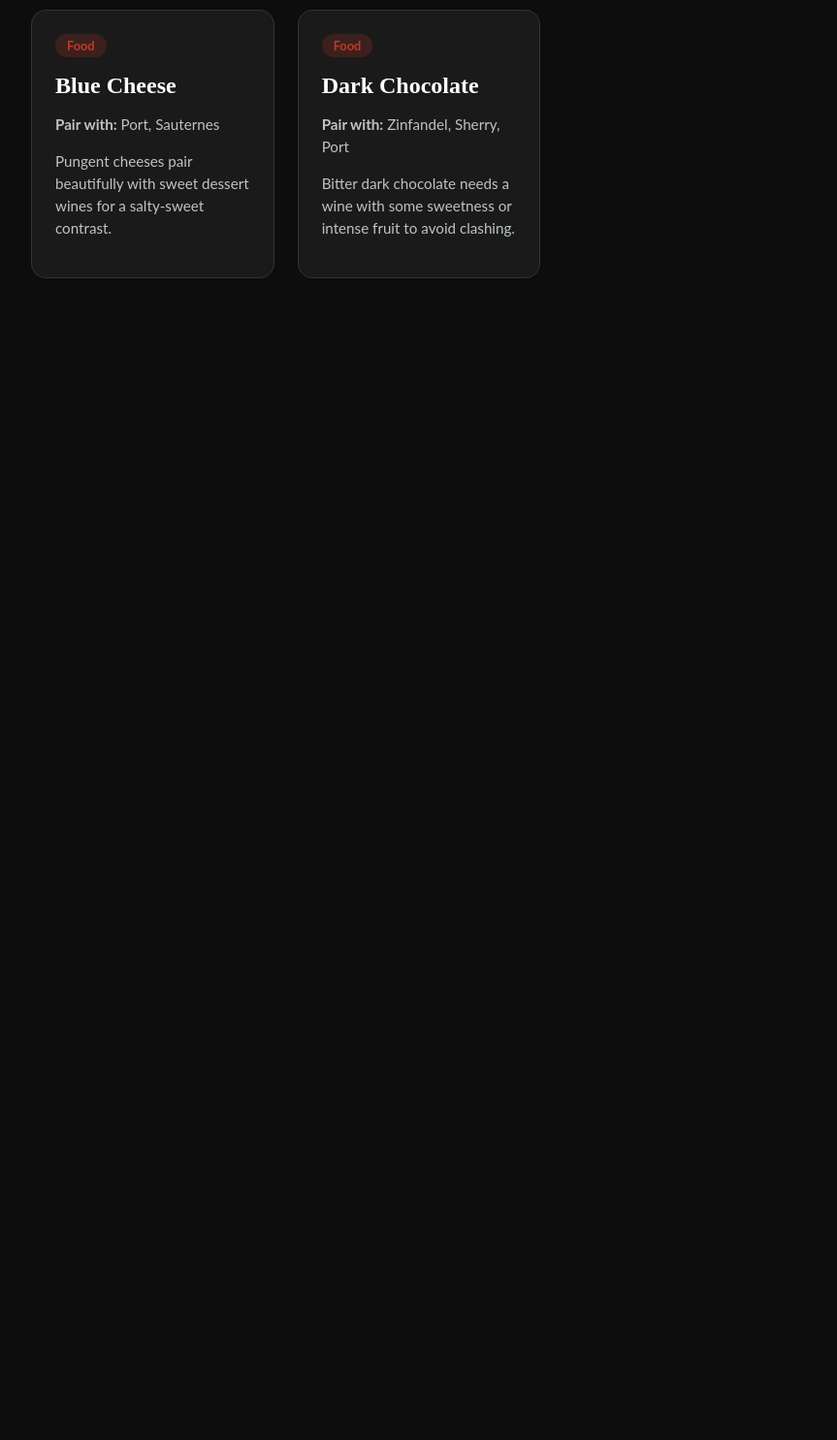
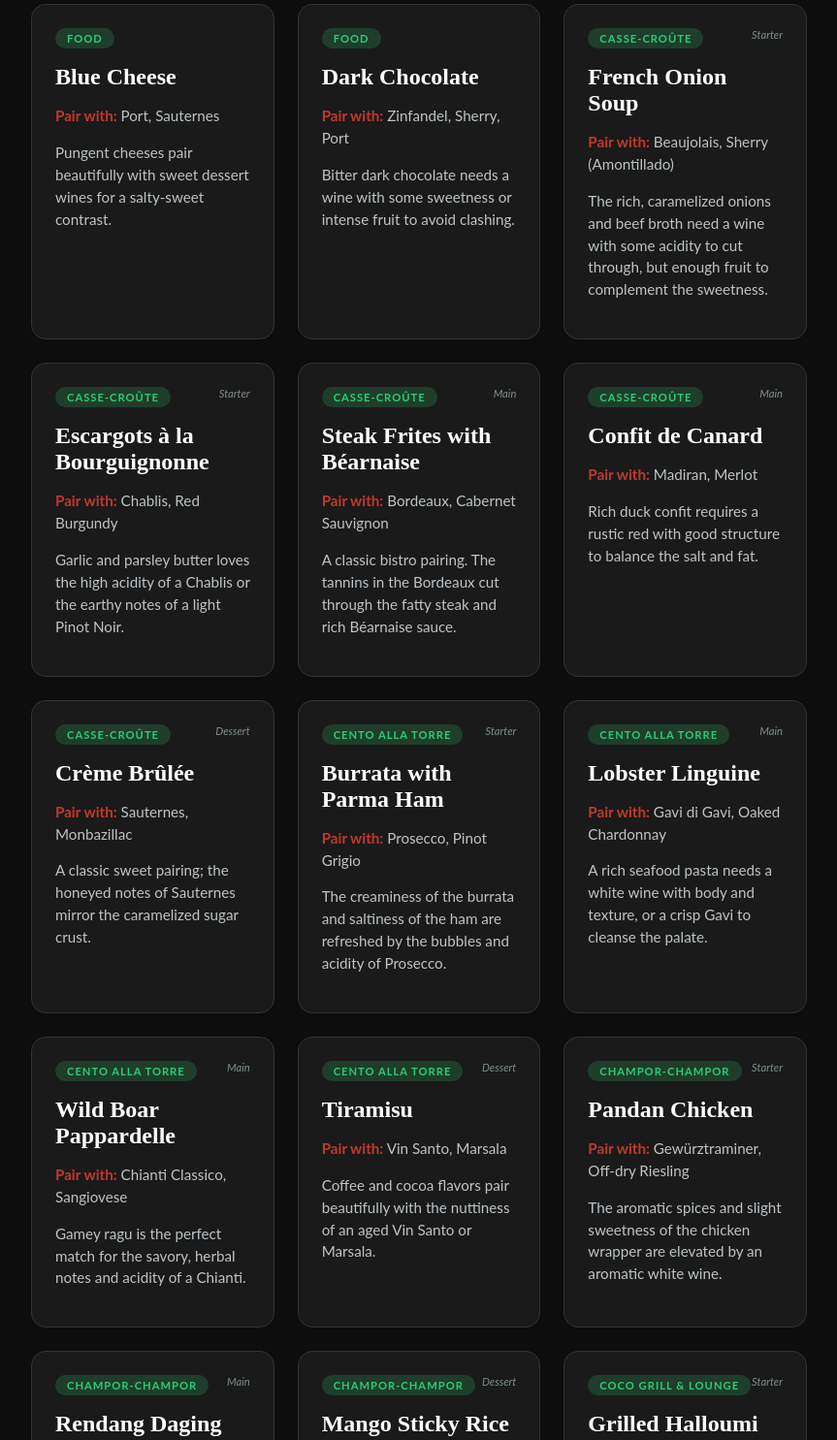
Before and after one commit to Tchapwo1/wine-pairing-matcher, a website built with Vite: page index.html in a window 1280 px wide. Shown: the part 962-2447 px from the top of the page at 97% size, without its empty margins (208-1071 px from the left). Before the commit the page ends 1281 px from the top, so only its background shows below. Built offline with nearby package versions, Linux system fonts and the light colour scheme.

Commit message:
Add extensive restaurant pairings and fix CSS

```diff
--- /dev/null
+++ b/src/data/restaurant_pairings.json
@@ -0,0 +1,566 @@
+[
+    {
+        "id": 101,
+        "name": "French Onion Soup",
+        "type": "food",
+        "restaurant": "Casse-Croûte",
+        "course": "starter",
+        "matches": [
+            "Beaujolais",
+            "Sherry (Amontillado)"
+        ],
+        "description": "The rich, caramelized onions and beef broth need a wine with some acidity to cut through, but enough fruit to complement the sweetness."
+    },
+    {
+        "id": 102,
+        "name": "Escargots à la Bourguignonne",
+        "type": "food",
+        "restaurant": "Casse-Croûte",
+        "course": "starter",
+        "matches": [
+            "Chablis",
+            "Red Burgundy"
+        ],
+        "description": "Garlic and parsley butter loves the high acidity of a Chablis or the earthy notes of a light Pinot Noir."
+    },
+    {
+        "id": 103,
+        "name": "Steak Frites with Béarnaise",
+        "type": "food",
+        "restaurant": "Casse-Croûte",
+        "course": "main",
+        "matches": [
+            "Bordeaux",
+            "Cabernet Sauvignon"
+        ],
+        "description": "A classic bistro pairing. The tannins in the Bordeaux cut through the fatty steak and rich Béarnaise sauce."
+    },
+    {
+        "id": 104,
+        "name": "Confit de Canard",
+        "type": "food",
+        "restaurant": "Casse-Croûte",
+        "course": "main",
+        "matches": [
+            "Madiran",
+            "Merlot"
+        ],
+        "description": "Rich duck confit requires a rustic red with good structure to balance the salt and fat."
+    },
+    {
+        "id": 105,
+        "name": "Crème Brûlée",
+        "type": "food",
+        "restaurant": "Casse-Croûte",
+        "course": "dessert",
+        "matches": [
+            "Sauternes",
+            "Monbazillac"
+        ],
+        "description": "A classic sweet pairing; the honeyed notes of Sauternes mirror the caramelized sugar crust."
+    },
+    {
+        "id": 106,
+        "name": "Burrata with Parma Ham",
+        "type": "food",
+        "restaurant": "Cento Alla Torre",
+        "course": "starter",
+        "matches": [
+            "Prosecco",
+            "Pinot Grigio"
+        ],
+        "description": "The creaminess of the burrata and saltiness of the ham are refreshed by the bubbles and acidity of Prosecco."
+    },
+    {
+        "id": 107,
+        "name": "Lobster Linguine",
+        "type": "food",
+        "restaurant": "Cento Alla Torre",
+        "course": "main",
+        "matches": [
+            "Gavi di Gavi",
+            "Oaked Chardonnay"
+        ],
+        "description": "A rich seafood pasta needs a white wine with body and texture, or a crisp Gavi to cleanse the palate."
+    },
+    {
+        "id": 108,
+        "name": "Wild Boar Pappardelle",
+        "type": "food",
+        "restaurant": "Cento Alla Torre",
+        "course": "main",
+        "matches": [
+            "Chianti Classico",
+            "Sangiovese"
+        ],
+        "description": "Gamey ragu is the perfect match for the savory, herbal notes and acidity of a Chianti."
+    },
+    {
+        "id": 109,
+        "name": "Tiramisu",
+        "type": "food",
+        "restaurant": "Cento Alla Torre",
+        "course": "dessert",
+        "matches": [
+            "Vin Santo",
+            "Marsala"
+        ],
+        "description": "Coffee and cocoa flavors pair beautifully with the nuttiness of an aged Vin Santo or Marsala."
+    },
+    {
+        "id": 110,
+        "name": "Pandan Chicken",
+        "type": "food",
+        "restaurant": "Champor-Champor",
+        "course": "starter",
+        "matches": [
+            "Gewürztraminer",
+            "Off-dry Riesling"
+        ],
+        "description": "The aromatic spices and slight sweetness of the chicken wrapper are elevated by an aromatic white wine."
+    },
+    {
+        "id": 111,
+        "name": "Rendang Daging (Beef Rendang)",
+        "type": "food",
+        "restaurant": "Champor-Champor",
+        "course": "main",
+        "matches": [
+            "Shiraz",
+            "Grenache"
+        ],
+        "description": "This intensely spiced coconut beef curry needs a fruit-forward red with low tannins to avoid accentuating the heat."
+    },
+    {
+        "id": 112,
+        "name": "Mango Sticky Rice",
+        "type": "food",
+        "restaurant": "Champor-Champor",
+        "course": "dessert",
+        "matches": [
+            "Moscato d'Asti",
+            "Late Harvest Riesling"
+        ],
+        "description": "The tropical fruit and creamy rice find a perfect partner in a sweet, floral Moscato."
+    },
+    {
+        "id": 113,
+        "name": "Grilled Halloumi",
+        "type": "food",
+        "restaurant": "Coco Grill & Lounge",
+        "course": "starter",
+        "matches": [
+            "Assyrtiko",
+            "Sauvignon Blanc"
+        ],
+        "description": "Salty cheese needs a high-acid wine to cut through it. Assyrtiko from Santorini is a thematic and structural fit."
+    },
+    {
+        "id": 114,
+        "name": "Mixed Grill Platter",
+        "type": "food",
+        "restaurant": "Coco Grill & Lounge",
+        "course": "main",
+        "matches": [
+            "Rioja Reserva",
+            "Zinfandel"
+        ],
+        "description": "Charcoal-grilled meats pair well with the smoky, vanilla notes of a barrel-aged Rioja."
+    },
+    {
+        "id": 115,
+        "name": "Baklava",
+        "type": "food",
+        "restaurant": "Coco Grill & Lounge",
+        "course": "dessert",
+        "matches": [
+            "Tokaji Aszú",
+            "Muscat"
+        ],
+        "description": "Ideally paired with a very sweet wine to match the intense sugar syrup and nuts of the pastry."
+    },
+    {
+        "id": 116,
+        "name": "Crispy Squid",
+        "type": "food",
+        "restaurant": "Coppa Club Tower Bridge",
+        "course": "starter",
+        "matches": [
+            "Picpoul de Pinet",
+            "Vermentino"
+        ],
+        "description": "Fried seafood demands a bone-dry, zesty white wine to act as a squeeze of lemon."
+    },
+    {
+        "id": 117,
+        "name": "Coppa Club Burger",
+        "type": "food",
+        "restaurant": "Coppa Club Tower Bridge",
+        "course": "main",
+        "matches": [
+            "Malbec",
+            "Côtes du Rhône"
+        ],
+        "description": "A juicy burger works best with a medium-to-full bodied red that has plenty of fruit and moderate tannin."
+    },
+    {
+        "id": 118,
+        "name": "Sticky Toffee Pudding",
+        "type": "food",
+        "restaurant": "Coppa Club Tower Bridge",
+        "course": "dessert",
+        "matches": [
+            "Tawny Port",
+            "Pedro Ximénez Sherry"
+        ],
+        "description": "The caramel and date flavors are intensified by the dried fruit and nut notes of a Tawny Port."
+    },
+    {
+        "id": 119,
+        "name": "Prawn Toast",
+        "type": "food",
+        "restaurant": "Crystal China",
+        "course": "starter",
+        "matches": [
+            "Champagne",
+            "Cava"
+        ],
+        "description": "Fried appetizers like prawn toast love sparkling wine to cut through the oil."
+    },
+    {
+        "id": 120,
+        "name": "Crispy Chilli Beef",
+        "type": "food",
+        "restaurant": "Crystal China",
+        "course": "main",
+        "matches": [
+            "Riesling Kabinett",
+            "Zinfandel"
+        ],
+        "description": "The sweetness and spice of this dish pair well with an off-dry Riesling or a jammy Zinfandel."
+    },
+    {
+        "id": 121,
+        "name": "Pappardelle with 8-hour Beef Shin Ragu",
+        "type": "food",
+        "restaurant": "Emilia’s Crafted Pasta",
+        "course": "main",
+        "matches": [
+            "Barolo",
+            "Nebbiolo"
+        ],
+        "description": "A rich, slow-cooked beef ragu needs a wine with high acidity and tannins like Barolo."
+    },
+    {
+        "id": 122,
+        "name": "Pani Puri",
+        "type": "food",
+        "restaurant": "Est India",
+        "course": "starter",
+        "matches": [
+            "Prosecco",
+            "Sauvignon Blanc"
+        ],
+        "description": "A fresh, zesty appetiser that needs a crisp, refreshing wine."
+    },
+    {
+        "id": 123,
+        "name": "Butter Chicken",
+        "type": "food",
+        "restaurant": "Est India",
+        "course": "main",
+        "matches": [
+            "Chardonnay (Oaked)",
+            "Viognier"
+        ],
+        "description": "The creamy tomato sauce is complemented by the body and slight sweetness of an oaked Chardonnay."
+    },
+    {
+        "id": 124,
+        "name": "Orkney Scallop with Cauliflower",
+        "type": "food",
+        "restaurant": "Fenchurch Restaurant",
+        "course": "starter",
+        "matches": [
+            "Chablis Grand Cru",
+            "White Burgundy"
+        ],
+        "description": "Delicate scallops and nutty cauliflower require a refined, complex white wine."
+    },
+    {
+        "id": 125,
+        "name": "Confit Duck Leg",
+        "type": "food",
+        "restaurant": "Fleurie",
+        "course": "main",
+        "matches": [
+            "Pinot Noir",
+            "Red Burgundy"
+        ],
+        "description": "Duck and Pinot Noir is a match made in heaven, balancing fat and acidity."
+    },
+    {
+        "id": 126,
+        "name": "Tonkotsu Ramen",
+        "type": "food",
+        "restaurant": "Hakata Ramen + Bar",
+        "course": "main",
+        "matches": [
+            "Sake (Junmai)",
+            "Lager"
+        ],
+        "description": "The rich pork broth pairs classically with a clean, dry Sake or a crisp Lager."
+    },
+    {
+        "id": 127,
+        "name": "Peking Duck",
+        "type": "food",
+        "restaurant": "Hutong",
+        "course": "main",
+        "matches": [
+            "Pinot Noir",
+            "Gewürztraminer"
+        ],
+        "description": "The crispy skin and hoisin sauce pair wonderfully with the fruitiness of Pinot Noir."
+    },
+    {
+        "id": 128,
+        "name": "Jamón Ibérico",
+        "type": "food",
+        "restaurant": "José",
+        "course": "main",
+        "matches": [
+            "Fino Sherry",
+            "Manzanilla"
+        ],
+        "description": "The salty, nutty fat of the ham is perfectly cleansed by the dry, saline bite of Fino Sherry."
+    },
+    {
+        "id": 129,
+        "name": "Padrón Peppers",
+        "type": "food",
+        "restaurant": "José",
+        "course": "starter",
+        "matches": [
+            "Albariño",
+            "Verdejo"
+        ],
+        "description": "Green, slightly bitter vegetal notes work best with a fresh, citrusy white wine."
+    },
+    {
+        "id": 130,
+        "name": "Massaman Lamb Shank",
+        "type": "food",
+        "restaurant": "Kin + Deum",
+        "course": "main",
+        "matches": [
+            "Syrah",
+            "Grenache"
+        ],
+        "description": "The rich, sweet spices of Massaman curry pair well with the spice and fruit of a Syrah."
+    },
+    {
+        "id": 131,
+        "name": "Korean Fried Chicken",
+        "type": "food",
+        "restaurant": "Koko Grill Korean BBQ",
+        "course": "main",
+        "matches": [
+            "Soju",
+            "Riesling"
+        ],
+        "description": "Fried, spicy chicken needs a cutting beverage like Soju or a sweet Riesling."
+    },
+    {
+        "id": 132,
+        "name": "Chuletón (Ribeye Steak)",
+        "type": "food",
+        "restaurant": "Lobos Meat & Tapas",
+        "course": "main",
+        "matches": [
+            "Ribera del Duero",
+            "Tempranillo"
+        ],
+        "description": "A big, fatty steak needs a bold Spanish red with structure and tannin."
+    },
+    {
+        "id": 133,
+        "name": "Jollof Rice with Chicken",
+        "type": "food",
+        "restaurant": "MASQ London",
+        "course": "main",
+        "matches": [
+            "Rosé (Dry)",
+            "Zinfandel"
+        ],
+        "description": "The heat and tomato base of Jollof rice work well with a fruity Rosé or Zinfandel."
+    },
+    {
+        "id": 134,
+        "name": "Argentinian Beef Cuts",
+        "type": "food",
+        "restaurant": "Malevo Tower Bridge",
+        "course": "main",
+        "matches": [
+            "Malbec",
+            "Cabernet Franc"
+        ],
+        "description": "Argentinian beef was born to be paired with Malbec."
+    },
+    {
+        "id": 135,
+        "name": "Pie & Mash",
+        "type": "food",
+        "restaurant": "M. Manze Tower Bridge",
+        "course": "main",
+        "matches": [
+            "Pale Ale",
+            "Bitter"
+        ],
+        "description": "Traditional East End food deserves a traditional British ale."
+    },
+    {
+        "id": 136,
+        "name": "Black Cod",
+        "type": "food",
+        "restaurant": "Mei Ume",
+        "course": "main",
+        "matches": [
+            "Sake (Daiginjo)",
+            "Chardonnay"
+        ],
+        "description": "The rich, buttery miso glaze pairs perfectly with a premium Sake or creamy Chardonnay."
+    },
+    {
+        "id": 137,
+        "name": "French Onion Soup",
+        "type": "food",
+        "restaurant": "Pique-Nique",
+        "course": "starter",
+        "matches": [
+            "Beaujolais",
+            "Cider"
+        ],
+        "description": "A rustic bistro classic that pairs well with a light red or even a dry cider."
+    },
+    {
+        "id": 138,
+        "name": "Soufflé",
+        "type": "food",
+        "restaurant": "Pique-Nique",
+        "course": "dessert",
+        "matches": [
+            "Sauternes",
+            "Sweet Muscat"
+        ],
+        "description": "A delicate, sweet soufflé needs a wine that matches its sweetness without overpowering it."
+    },
+    {
+        "id": 139,
+        "name": "Jamón Ibérico de Bellota",
+        "type": "food",
+        "restaurant": "Pizarro",
+        "course": "starter",
+        "matches": [
+            "Cava Gran Reserva",
+            "Amontillado"
+        ],
+        "description": "Top-tier ham deserves a complex, aged Cava or a nutty Amontillado."
+    },
+    {
+        "id": 140,
+        "name": "Orecchiette with Cime di Rapa",
+        "type": "food",
+        "restaurant": "Pulia",
+        "course": "main",
+        "matches": [
+            "Primitivo",
+            "Negroamaro"
+        ],
+        "description": "A classic Puglian dish pairs best with the local red wines of the region."
+    },
+    {
+        "id": 141,
+        "name": "Whole Grilled Dover Sole",
+        "type": "food",
+        "restaurant": "Smith’s of Wapping",
+        "course": "main",
+        "matches": [
+            "Meursault",
+            "White Burgundy"
+        ],
+        "description": "A noble fish served simply needs a noble white wine with texture."
+    },
+    {
+        "id": 142,
+        "name": "Beef Brisket",
+        "type": "food",
+        "restaurant": "Texas Joe’s",
+        "course": "main",
+        "matches": [
+            "Bourbon",
+            "Zinfandel"
+        ],
+        "description": "Smoky BBQ brisket loves the caramel notes of specific Zinfandels or a straight Bourbon."
+    },
+    {
+        "id": 143,
+        "name": "Hock Terrine",
+        "type": "food",
+        "restaurant": "The Cardinal Bar & Kitchen",
+        "course": "starter",
+        "matches": [
+            "Piccalilli",
+            "Chenin Blanc"
+        ],
+        "description": "The textural terrine and sharp pickles work well with the acidity of Chenin Blanc."
+    },
+    {
+        "id": 144,
+        "name": "Shepherd’s Pie",
+        "type": "food",
+        "restaurant": "The Ivy Tower Bridge",
+        "course": "main",
+        "matches": [
+            "Claret",
+            "Merlot"
+        ],
+        "description": "Comfort food elevated; a classic red Bordeaux (Claret) is the traditional choice."
+    },
+    {
+        "id": 145,
+        "name": "Scallop with Pumpkin and Hazelnut",
+        "type": "food",
+        "restaurant": "Trivet",
+        "course": "starter",
+        "matches": [
+            "Chardonnary (Jura)",
+            "Orange Wine"
+        ],
+        "description": "Complex, earthy flavors from the pumpkin and hazelnut allow for an adventurous pairing like Orange wine."
+    },
+    {
+        "id": 146,
+        "name": "South African Beef Cuts",
+        "type": "food",
+        "restaurant": "Vivat Bacchus",
+        "course": "main",
+        "matches": [
+            "Pinotage",
+            "Cabernet Sauvignon (SA)"
+        ],
+        "description": "When eating South African beef, drink South African wine like the indigenous Pinototage."
+    },
+    {
+        "id": 147,
+        "name": "Fruits de Mer Platter",
+        "type": "food",
+        "restaurant": "Wright Brothers Borough Market",
+        "course": "starter",
+        "matches": [
+            "Muscadet",
+            "Champagne"
+        ],
+        "description": "Shellfish platters require high-acid, saline wines like Muscadet from the Loire Valley."
+    }
+]
--- a/src/main.js
+++ b/src/main.js
@@ -1,5 +1,8 @@
 import './style.css';
-import pairingsData from './data/pairings.json';
+import basicPairings from './data/pairings.json';
+import restaurantPairings from './data/restaurant_pairings.json';
+
+const pairingsData = [...basicPairings, ...restaurantPairings];
 
 const app = document.getElementById('app');
 
@@ -29,9 +32,12 @@ const renderResults = (results) => {
     <div class="results-container">
       ${results.map(item => `
         <div class="card">
-          <span class="tag">${item.type === 'wine' ? 'Wine' : 'Food'}</span>
+          <div class="card-header">
+            <span class="tag ${item.type}">${item.type === 'wine' ? 'Wine' : (item.restaurant || 'Food')}</span>
+            ${item.restaurant ? `<span class="course-tag">${item.course}</span>` : ''}
+          </div>
           <h3>${item.name}</h3>
-          <p><strong>Pair with:</strong> ${item.matches.join(', ')}</p>
+          <p class="matches"><strong>Pair with:</strong> ${item.matches.join(', ')}</p>
           <p>${item.description}</p>
         </div>
       `).join('')}
--- a/src/style.css
+++ b/src/style.css
@@ -1,7 +1,8 @@
 :root {
   --bg-color: #0d0d0d;
   --text-color: #e0e0e0;
-  --accent-color: #c0392b; /* Deep Red */
+  --accent-color: #c0392b;
+  /* Deep Red */
   --secondary-color: #2c3e50;
   --font-primary: 'Playfair Display', serif;
   --font-secondary: 'Lato', sans-serif;
@@ -32,6 +33,7 @@ h1 {
   font-size: 3rem;
   margin-bottom: 0.5rem;
   background: linear-gradient(45deg, #e74c3c, #c0392b);
+  background-clip: text;
   -webkit-background-clip: text;
   -webkit-text-fill-color: transparent;
   animation: fadeInDown 1s ease-out;
@@ -122,38 +124,91 @@ input[type="text"]:focus {
   line-height: 1.5;
 }
 
+
+.card-header {
+  display: flex;
+  justify-content: space-between;
+  align-items: flex-start;
+  margin-bottom: 1rem;
+}
+
 .tag {
   display: inline-block;
   padding: 0.25rem 0.75rem;
   border-radius: 20px;
-  background-color: rgba(192, 57, 43, 0.2);
-  color: var(--accent-color);
-  font-size: 0.8rem;
+  background-color: #333;
+  color: #fff;
+  font-size: 0.7rem;
   font-weight: bold;
-  margin-bottom: 1rem;
+  text-transform: uppercase;
+  letter-spacing: 1px;
 }
 
+.tag.wine {
+  background-color: rgba(192, 57, 43, 0.2);
+  color: #e74c3c;
+}
+
+.tag.food {
+  background-color: rgba(46, 204, 113, 0.2);
+  color: #2ecc71;
+}
+
+.course-tag {
+  font-size: 0.7rem;
+  color: #7f8c8d;
+  font-style: italic;
+  text-transform: capitalize;
+}
+
+.matches {
+  color: #bdc3c7;
+  margin-bottom: 0.5rem;
+}
+
+.matches strong {
+  color: var(--accent-color);
+}
+
+
 @keyframes fadeInDown {
-  from { opacity: 0; transform: translateY(-20px); }
-  to { opacity: 1; transform: translateY(0); }
+  from {
+    opacity: 0;
+    transform: translateY(-20px);
+  }
+
+  to {
+    opacity: 1;
+    transform: translateY(0);
+  }
 }
 
 @keyframes fadeInUp {
-  from { opacity: 0; transform: translateY(20px); }
-  to { opacity: 1; transform: translateY(0); }
+  from {
+    opacity: 0;
+    transform: translateY(20px);
+  }
+
+  to {
+    opacity: 1;
+    transform: translateY(0);
+  }
 }
 
 /* Scrollbar */
 ::-webkit-scrollbar {
   width: 8px;
 }
+
 ::-webkit-scrollbar-track {
   background: #0d0d0d;
 }
+
 ::-webkit-scrollbar-thumb {
   background: #333;
   border-radius: 4px;
 }
+
 ::-webkit-scrollbar-thumb:hover {
   background: #555;
 }
```
Lines whose indentation alone changed are shown as unchanged.
